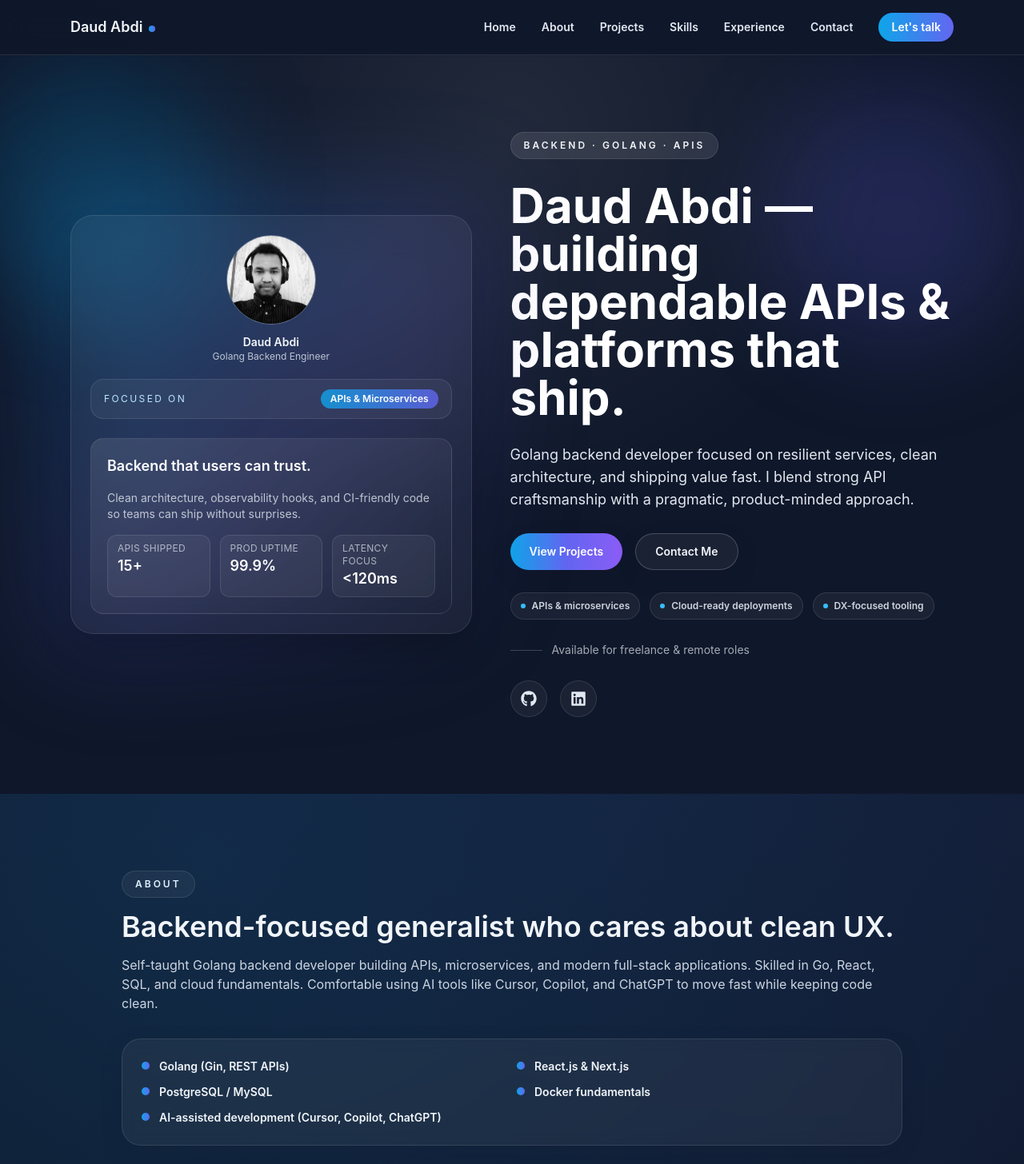
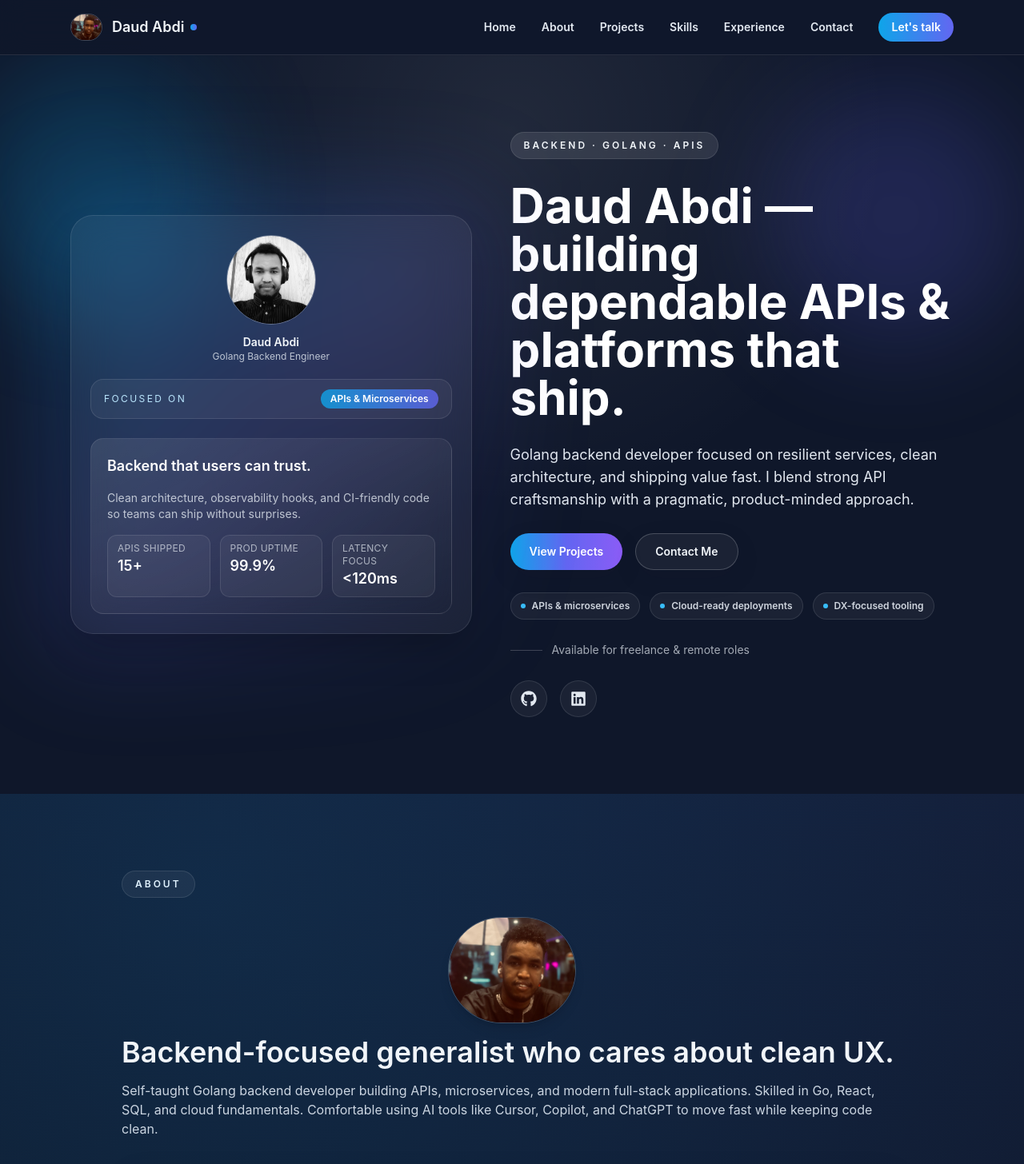
Before and after one commit to Daudsaid/daud-portfolio-site, a Next.js app: page / in a window 1280 px wide. Shown: the top 1456 px of the page at 80% size. Built offline with nearby package versions, Linux system fonts and the light colour scheme.

Commit message:
Update ecommerce project link

```diff
--- a/app/components/About.jsx
+++ b/app/components/About.jsx
@@ -1,3 +1,5 @@
+import Image from 'next/image';
+
 export default function About() {
   const strengths = [
     'Golang (Gin, REST APIs)',
@@ -12,6 +14,16 @@ export default function About() {
       <div className="mx-auto max-w-5xl px-6">
         <div className="inline-flex items-center gap-2 rounded-full border border-white/10 bg-white/5 px-4 py-2 text-xs font-semibold uppercase tracking-[0.25em] text-sky-100">
           About
+        </div>
+        <div className="mt-6 flex justify-center">
+          <Image
+            src="/profile.jpeg"
+            alt="Daud Abdi portrait"
+            width={160}
+            height={160}
+            className="rounded-full border border-white/20 object-cover shadow-lg"
+            priority
+          />
         </div>
         <h2 className="mt-4 text-3xl font-semibold text-slate-100 md:text-4xl">
           Backend-focused generalist who cares about clean UX.
--- a/app/components/Navbar.jsx
+++ b/app/components/Navbar.jsx
@@ -1,5 +1,6 @@
 'use client';
 
+import Image from 'next/image';
 import { useState } from 'react';
 import { FiMenu, FiX } from 'react-icons/fi';
 
@@ -21,9 +22,19 @@ export default function Navbar() {
   return (
     <header className="sticky top-0 z-50 border-b border-white/10 bg-[#0F172A]/90 shadow-sm backdrop-blur-lg">
       <nav className="mx-auto flex max-w-6xl items-center justify-between px-6 py-4">
-        <a href="#hero" className="text-lg font-semibold text-slate-100">
-          Daud Abdi
-          <span className="ml-2 inline-flex h-2 w-2 rounded-full bg-gradient-to-r from-sky-500 to-indigo-500" />
+        <a href="#hero" className="flex items-center gap-3 text-lg font-semibold text-slate-100">
+          <Image
+            src="/profile.jpeg"
+            alt="Daud Abdi"
+            width={40}
+            height={40}
+            className="rounded-full border border-white/20 object-cover"
+            priority
+          />
+          <span className="flex items-center gap-2">
+            Daud Abdi
+            <span className="inline-flex h-2 w-2 rounded-full bg-gradient-to-r from-sky-500 to-indigo-500" />
+          </span>
         </a>
         <div className="hidden items-center gap-8 md:flex">
           {links.map((link) => (
```
Also changed, not shown: public/profile.jpeg (added).
